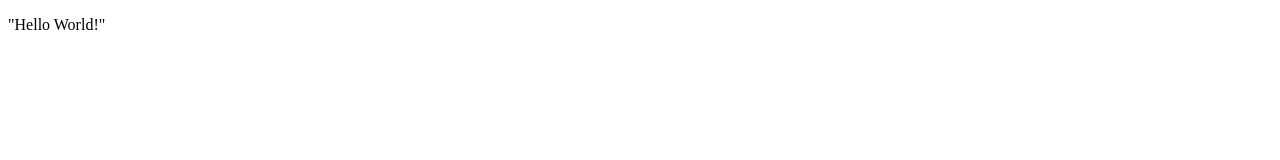
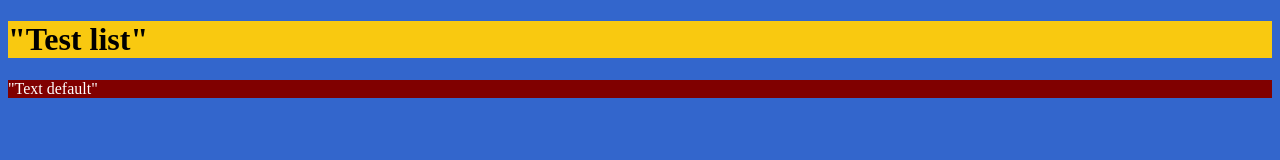
Before and after one commit to shark19901510/project1, a plain HTML site: page index.html in a window 1280 px wide. Drawn offline with Linux system fonts and the light colour scheme.

Commit message:
change index.html

```diff
--- a/index.html
+++ b/index.html
@@ -3,9 +3,22 @@
 <head>
 	<title>Заголовок</title>
 </head>
+  <style>
+   body{
+    background-color: #3366CC;
+   }
+   h1 {
+    background-color: RGB(249, 201, 16);
+   }
+   p {
+    background-color: maroon;
+    color: white;
+   }
+  </style>
 <body>
 	<div>
-		<p>"Hello World!"</p>
+		<h1>"Test list"</h1>
+                <p>"Text default"</p>
 	</div>
 </body>
 </html>
```
